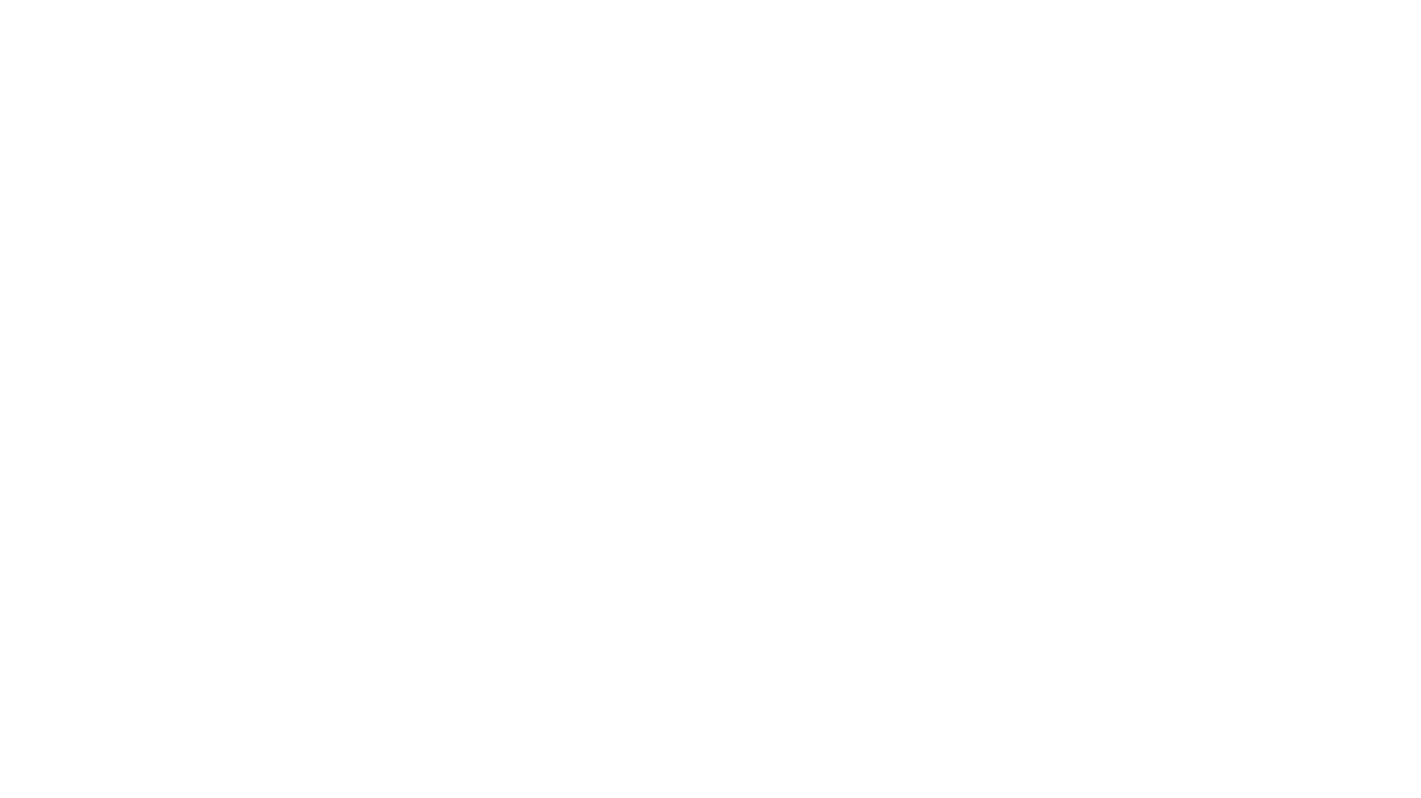
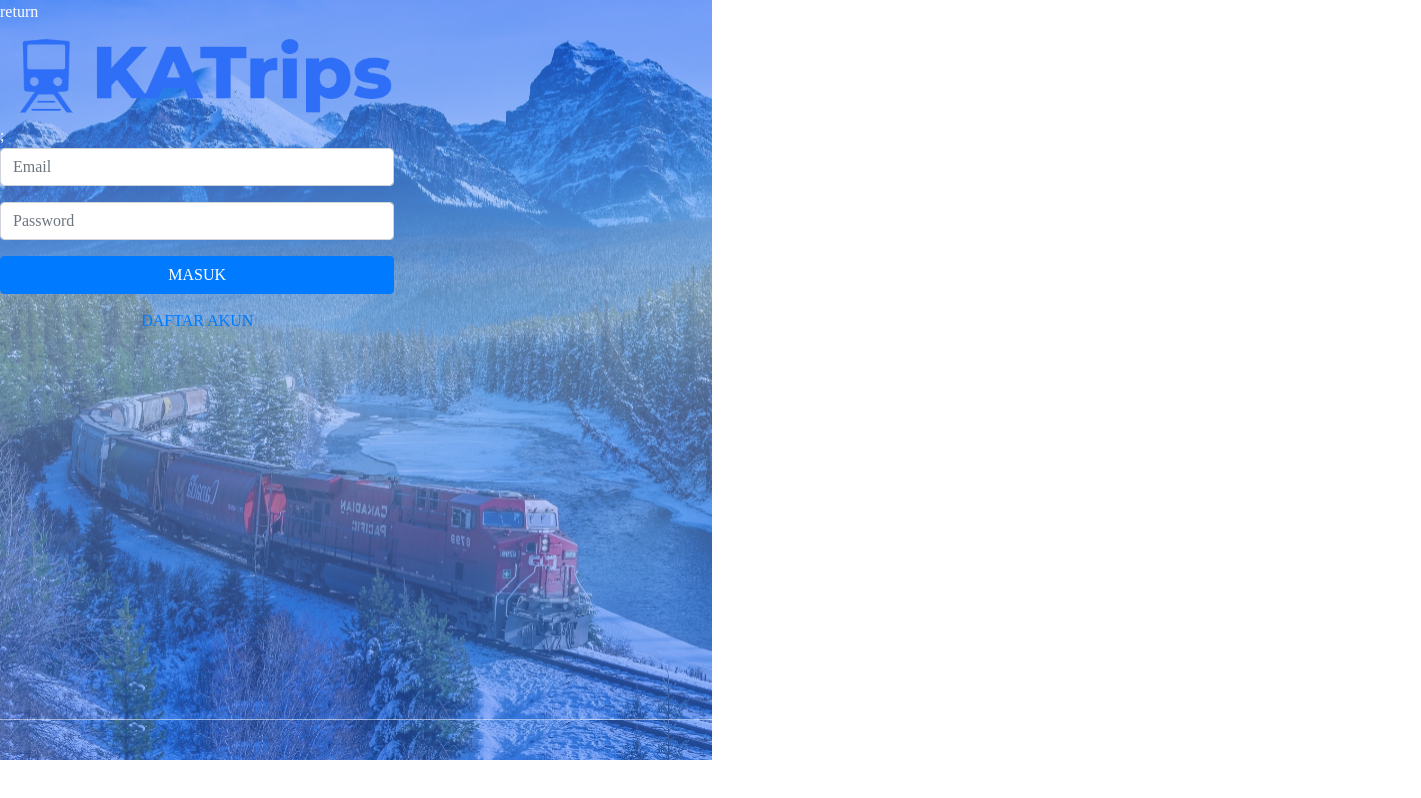
Before and after one commit to arthara/KATrips-frontend, a React (Create React App) app: page /Login in a window 1280 px wide. Shown: the whole page, 1421 px wide, since content can reach past the window. Built offline with nearby package versions, Linux system fonts and the light colour scheme.

Commit message:
Sudah di Gabung , Tinggal backend saja

```diff
--- a/package.json
+++ b/package.json
@@ -6,6 +6,7 @@
     "@testing-library/jest-dom": "^4.2.4",
     "@testing-library/react": "^9.5.0",
     "@testing-library/user-event": "^7.2.1",
+    "axios": "^0.21.0",
     "bootstrap": "^4.5.3",
     "bootstrap-custom-image": "^1.0.31",
     "jquery": "^3.5.1",
--- a/src/App.js
+++ b/src/App.js
@@ -1,6 +1,8 @@
 import React from 'react';
 import Home from './Containers/Home.js';
 import About from './Containers/About.js';
+import Login from './Containers/LoginBaru.js';
+import RegisterForm from './Containers/RegisterFormBaru.js';
 import {Switch,Route,BrowserRouter} from 'react-router-dom';
 
 
@@ -8,9 +10,11 @@ import {Switch,Route,BrowserRouter} from 'react-router-dom';
 function App() {
   return (
     <BrowserRouter>
-      <Switch>n
-        <Route exact path='/Home/'component={Home}/>
-        <Route exact path='/About/'component={About}/>
+      <Switch>
+          <Route exact path='/Home'component={Home}/>
+          <Route exact path='/About'component={About}/>
+          <Route exact path='/Login'component={Login}/>
+          <Route exact path='/Register'component={RegisterForm}/>
       </Switch>
     </BrowserRouter>
   );
--- a/src/Containers/About.js
+++ b/src/Containers/About.js
@@ -10,7 +10,7 @@ export default class About extends Component{
         <div class="bg">
 		<ul>
             <img src={logo} class="logo" alt="Logo"/>;
-			<li><a href="#home">Sign in</a></li>
+			<li><Link to ='/Login'>Sign in</Link></li>
 			<li><Link to ='/About'>About</Link></li>
 			<li><Link to ='/Home'>Home</Link></li>
 		</ul>
--- a/src/Containers/Home.css
+++ b/src/Containers/Home.css
@@ -20,7 +20,7 @@ body {
 
   }
 
-  img.center{
+  img.center2{
       margin-top: 7px;
       margin-left: 30px;
   }
--- a/src/Containers/Home.js
+++ b/src/Containers/Home.js
@@ -8,13 +8,13 @@ export default class Home extends Component{
         return(
             <div className="bg">
                     <ul>
-                    <img src={logo} class="center" alt="Logo" style={
+                    <img src={logo} class="center2" alt="Logo" style={
                         {
                             height: "34px"
                         }
 
-                        }/>;
-                        <li><a href="#home">Sign in</a></li>
+                        }/>
+                        <li><Link to ='/Login'>Sign in</Link></li>
                         <li><Link to ='/About'>About</Link></li>
                         <li><Link to ='/Home'>Home</Link></li>
                     </ul>
@@ -22,7 +22,6 @@ export default class Home extends Component{
                <div className="tengah">
                     <h1>Looking For<br/>A Train Trip Ticket?</h1>
                     <h2>KATrips can be help you! </h2>
-
                     <button class="buttonStart">GET STARTED</button>
                     <button class="buttonDownload">DOWNLOAD NOW</button>
                 </div>
--- /dev/null
+++ b/src/Containers/LoginBaru.js
@@ -0,0 +1,27 @@
+import React, {Component} from 'react';
+import './login.css';
+import logo from '../assets/logo-fix.png';
+
+export default class login extends Component {
+
+    render() {
+        return (
+            <div className="bgLogin">
+                <form>
+                    return <img src={logo} class="center" alt="Logo" style={{height: "100px"}}/>;
+
+                    <div className="form-group">
+                        <input type="email" className="form-control" placeholder="Email" />
+                    </div>
+
+                    <div className="form-group">
+                        <input type="password" className="form-control" placeholder="Password" />
+                    </div>
+
+                    <button className="btn btn-primary btn-block">MASUK</button>
+                    <button className="btn btn-link btn-block">DAFTAR AKUN</button>
+                </form>
+            </div>
+        )
+    }
+}
--- /dev/null
+++ b/src/Containers/Register.css
@@ -0,0 +1,83 @@
+@import url('https://fonts.googleapis.com/css?family=Fira+Sans:400,500,600,700,800');
+
+
+* {
+    box-sizing: border-box;
+}
+
+body {
+    color: #ffffff;
+    background-image: url('../assets/login-register.png')  !important;
+    background-position: left;
+    background-repeat: no-repeat;
+    min-height: 90vh;
+    display: flex;
+    font-weight: 400;
+    font-family: montserrat;
+}
+
+label,span {
+    font-weight: 500;
+    font-family: montserrat;
+}
+
+img.center {
+    display: block;
+    margin: 0 auto;
+}
+
+html, .App, #root, .auth-wrapper {
+    width: 111%;
+    height: 100%;
+}
+
+.container i {
+    margin-left: -30px;
+    cursor: pointer;
+}
+
+.auth-wrapper {
+    display: flex;
+    justify-content: flex-end;
+    flex-direction: column;
+    text-align: right;
+}
+
+.auth-inner {
+    width: 650px;
+    height: 650px;
+    margin: auto;
+    background: #ffffff;
+    box-shadow: 0px 14px 80px rgba(34, 35, 58, 0.2);
+    padding: 40px 55px 45px 55px;
+    transition: all .3s;
+}
+
+.auth-wrapper .form-control:focus {
+    border-color: #828283;
+    box-shadow: none;
+}
+
+.auth-wrapper h3 {
+    text-align: center;
+    margin: 0;
+    line-height: 1;
+    padding-bottom: 20px;
+}
+
+.custom-control-label {
+    font-weight: 400;
+}
+
+.forgot-password,
+.forgot-password a {
+    text-align: right;
+    font-size: 13px;
+    padding-top: 10px;
+    color: #7f7d7d;
+    margin: 0;
+}
+
+.forgot-password a {
+    color: #167bff;
+}
--- /dev/null
+++ b/src/Containers/RegisterFormBaru.js
@@ -0,0 +1,80 @@
+import React, {Component} from 'react';
+import './Register.css';
+import logo from '../assets/logo-fix.png';
+import Login from './LoginBaru.js';
+import axios from 'axios';
+import {useHistory} from "react-router-dom";
+import { error } from 'jquery';
+
+function Register(){
+
+        const[nama,setNama]= React.useState();
+        const[email,setEmail]= React.useState();
+        const[password,setPassword ]= React.useState();
+        const[passwordUlang,setPasswordUlang]= React.useState();
+        const[tanggalLahir,setTanggalLahir]= React.useState();
+        const[alamat,setAlamat]= React.useState();
+        const history = useHistory();
+
+        const user ={
+            nama : nama,
+            email : email ,
+            password : password ,
+            password_confirmation : passwordUlang,
+            alamat : alamat,
+            tgl_lahir : tanggalLahir
+        };
+
+        function submit(e){
+            e.preventDefault();
+            axios.post('http://localhost/api/user/register',{
+                user
+
+            })
+            .then
+            (res=>{
+                history.push("/Login")
+                console.log(res)
+            })
+
+            .catch(error=>{console.log(error)})
+            ;
+        }
+
+
+    return (
+            <form>
+                return <img src={logo} class="center" alt="Logo" style={{height: "100px"}}/>;
+
+                <div className="form-group">
+                    <input type="text" className="form-control" placeholder="Nama" onChange={e=>setNama(e.target.value)}/>
+                </div>
+
+                <div className="form-group">
+                    <input type="email" className="form-control" placeholder="Email"onChange={e=>setEmail(e.target.value)} />
+                </div>
+
+                <div className="form-group">
+                    <input type="password" className="form-control" placeholder="Password"onChange={e=>setPassword(e.target.value)} />
+                </div>
+
+                <div className="form-group">
+                    <input type="password" className="form-control" placeholder="Ulang Password" onChange={e=>setPasswordUlang(e.target.value)}/>
+                </div>
+
+                <div className="form-group">
+                    <input type="date" className="form-control" placeholder="Tanggal Lahir"onChange={e=>setTanggalLahir(e.target.value)} />
+                </div>
+
+                <div className="form-group">
+                    <input type="text" className="form-control" placeholder="Alamat" onChange={e=>setAlamat(e.target.value)}/>
+                </div>
+
+
+                <button className="rounded btn btn-primary btn-block btn-circle btn-xl" onClick={submit}>DAFTAR AKUN</button>
+                <button href="/login" component={Login} type="submit" className="rounded btn btn-default btn-block btn-circle btn-xl">MASUK</button>
+            </form>
+        )
+}
+
+export default Register;
--- /dev/null
+++ b/src/Containers/login.css
@@ -0,0 +1,85 @@
+@import url('https://fonts.googleapis.com/css?family=Fira+Sans:400,500,600,700,800');
+
+
+*{
+    box-sizing: border-box;
+}
+
+
+
+.bgLogin{
+    color: #ffffff;
+    background-image: url('../assets/login-register.png')  !important;
+    background-position: left;
+    background-repeat: no-repeat;
+    min-height: 90vh;
+    display: flex;
+    font-weight: 400;
+    font-family: montserrat;
+}
+
+label,span {
+    font-weight: 500;
+    font-family: montserrat;
+}
+
+img.center{
+    display: block;
+    margin: 0 auto;
+}
+
+ html,.App, #root, .auth-wrapper {
+    width: 111%;
+    height: 100%;
+}
+
+.container i {
+    margin-left: -30px;
+    cursor: pointer;
+}
+
+.auth-wrapper {
+    display: flex;
+    justify-content: flex-end;
+    flex-direction: column;
+    text-align: right;
+}
+
+.auth-inner {
+    width: 648px;
+    height: 650px;
+    margin: auto;
+    background: #ffffff;
+    box-shadow: 0px 14px 80px rgba(34, 35, 58, 0.2);
+    padding: 40px 55px 45px 55px;
+    transition: all .3s;
+}
+
+.auth-wrapper .form-control:focus {
+    border-color: #828283;
+    box-shadow: none;
+}
+
+.auth-wrapper h3 {
+    text-align: center;
+    margin: 0;
+    line-height: 1;
+    padding-bottom: 20px;
+}
+
+.custom-control-label {
+    font-weight: 400;
+}
+
+.forgot-password,
+.forgot-password a {
+    text-align: right;
+    font-size: 13px;
+    padding-top: 10px;
+    color: #7f7d7d;
+    margin: 0;
+}
+
+.forgot-password a {
+    color: #167bff;
+}
```
Also changed, not shown: 1 other file (tests, documents, lock files or other folders).
